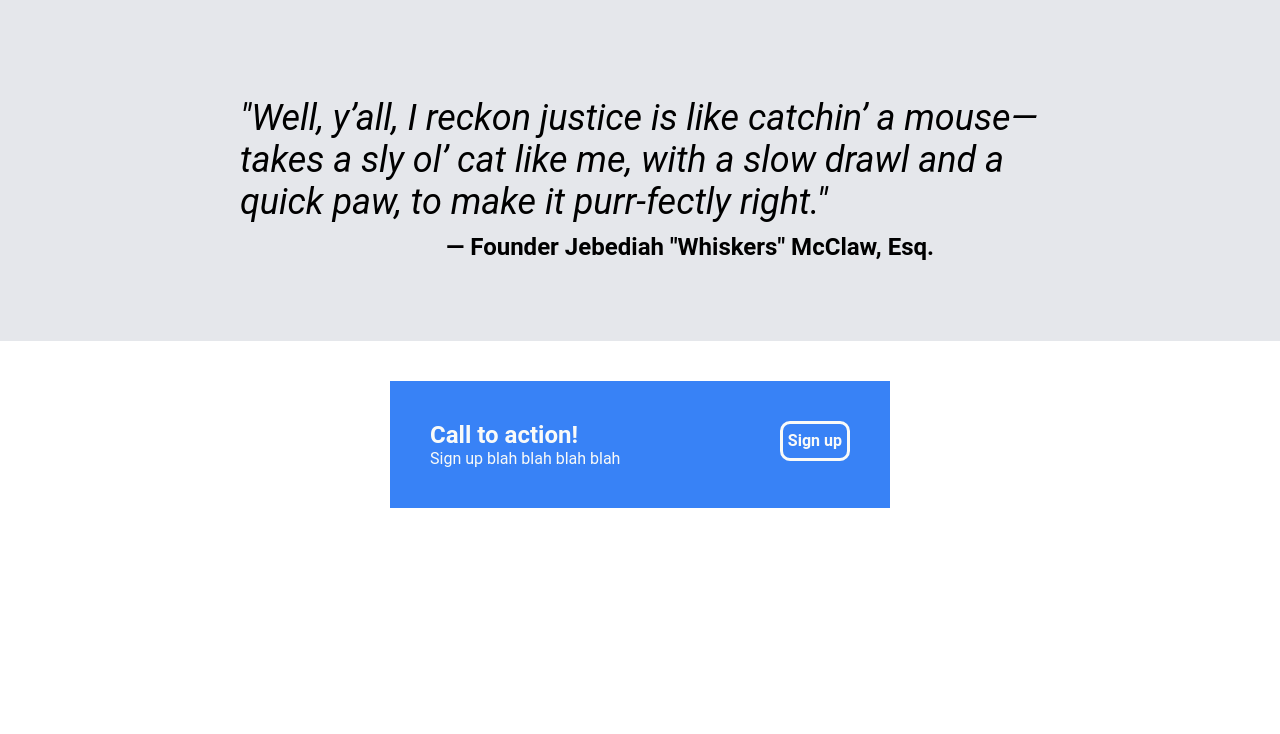
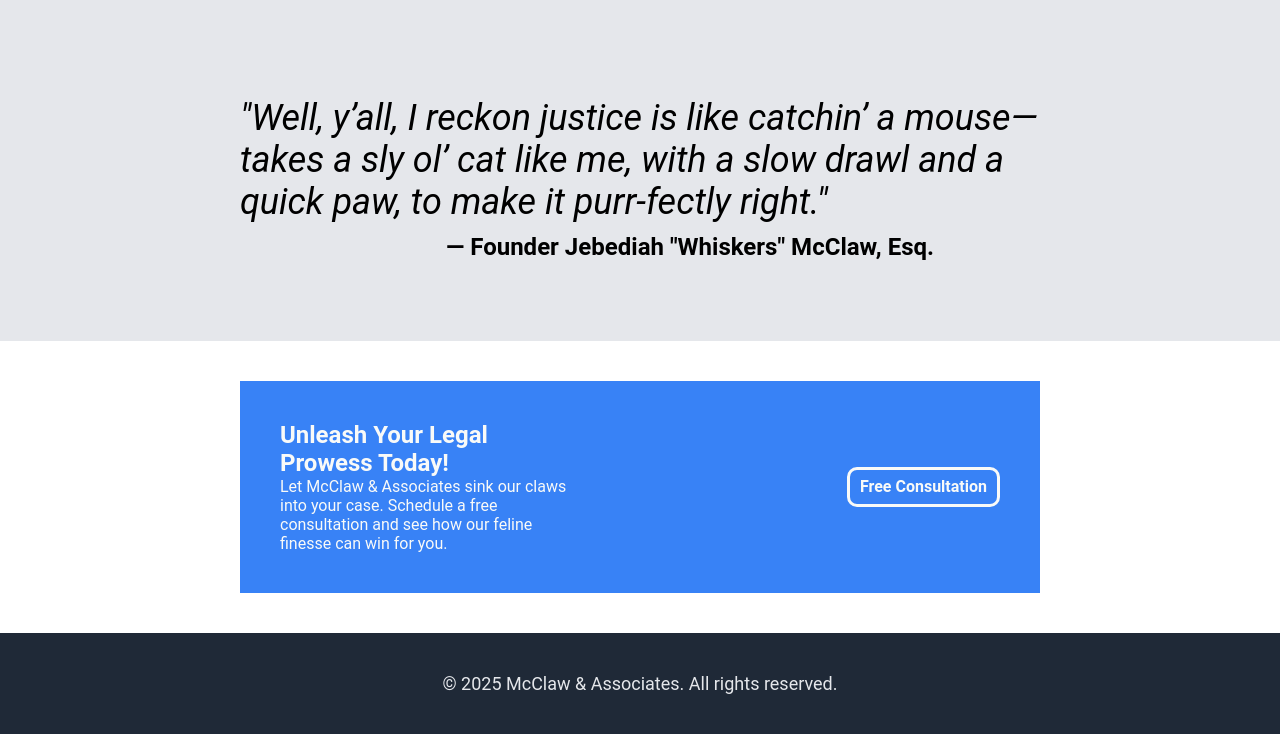
Before and after one commit to odysian/odinLandingPage, a plain HTML site: page index.html in a window 1280 px wide. Shown: the part 1065-1799 px from the top of the page. Before the commit the page ends 1613 px from the top, so only its background shows below. Drawn offline with Linux system fonts and the light colour scheme.

Commit message:
Add finishing touches

```diff
--- a/index.html
+++ b/index.html
@@ -24,10 +24,6 @@
                 <p class="hero-p">At McClaw & Associates, our seasoned legal felines sharpen their claws on every case, delivering fierce representation with a Southern purr of wisdom.
                 </p>
                 <button class="hero-btn">Join us</button>
-            </div>
-            <div class="hero-img-div">
-                <div class="space"></div>
-                <!-- <img class="hero-img" src="../img/herocat.jpg" alt="image"> -->
             </div>
         </section>
         <section>
@@ -62,12 +58,14 @@
         <section class="cta">
             <div class="cta-container">
                 <div class="cta-text">
-                    <p class="cta-bold">Call to action!</p>
-                    <p class="cta-p">Sign up blah blah blah blah</p>
+                    <p class="cta-bold">Unleash Your Legal Prowess Today!</p>
+                    <p class="cta-p">Let McClaw & Associates sink our claws into your case. Schedule a free consultation and see how our feline finesse can win for you.</p>
                 </div>
-                <button class="cta-btn">Sign up</button>
+                <button class="cta-btn">Free Consultation</button>
             </div>
         </section>
+        <footer>
+            <p class="footer-text">© 2025 McClaw & Associates. All rights reserved.</p>
 
     </main>
 </body>
--- a/styles.css
+++ b/styles.css
@@ -26,6 +26,7 @@ nav {
     display: flex;
     list-style: none;
     gap: 18px;
+    text-wrap: nowrap;
 
 }
 li {
@@ -46,6 +47,12 @@ li {
     color: #f9faf8;
     background-color: #4b5563;
     border-radius: 5px;
+}
+ @media (max-width: 768px) {
+    header {
+        flex-direction: column;
+        align-items: center;
+    }
 }
 .hero {
     background: #1f2937;
@@ -164,15 +171,19 @@ li {
     margin: 10px 0 0 40px;
     padding-left: 60px;
 }
-.cta {
-}
 .cta-container {
     display: flex;
     justify-content: space-between;
-    max-width: 500px;
+    max-width: 800px;
     margin: 40px auto;
     background-color: #3882f6;
     padding: 40px;
+    gap: 20px;
+    align-items: center;
+    flex-wrap: wrap;
+}
+.cta-text {
+    max-width: 300px;
 }
 .cta-p, .cta-bold {
     color: #f9faf8;
@@ -185,12 +196,24 @@ li {
 .cta-btn {
     background-color: #3882f6;
     color: #f9faf8;
-    max-width: 100px;
+    max-width: 175px;
     height: 40px;
     border-radius: 10px;
     font-family: 'Roboto', sans-serif;
     font-size: 16px;
     font-weight: bold;
     border: 3px solid #f9faf8;
-    padding: 5px;
+    padding: 2px 10px;
+    white-space: nowrap;
 }
+.cta-btn:hover {
+    background-color: #2563eb;
+}
+footer {
+    background-color: #1f2937;
+    display: flex;
+    justify-content: center;
+    padding: 40px 0;
+    color:#e5e7eb;
+    font-size: 18px;
+}
```
